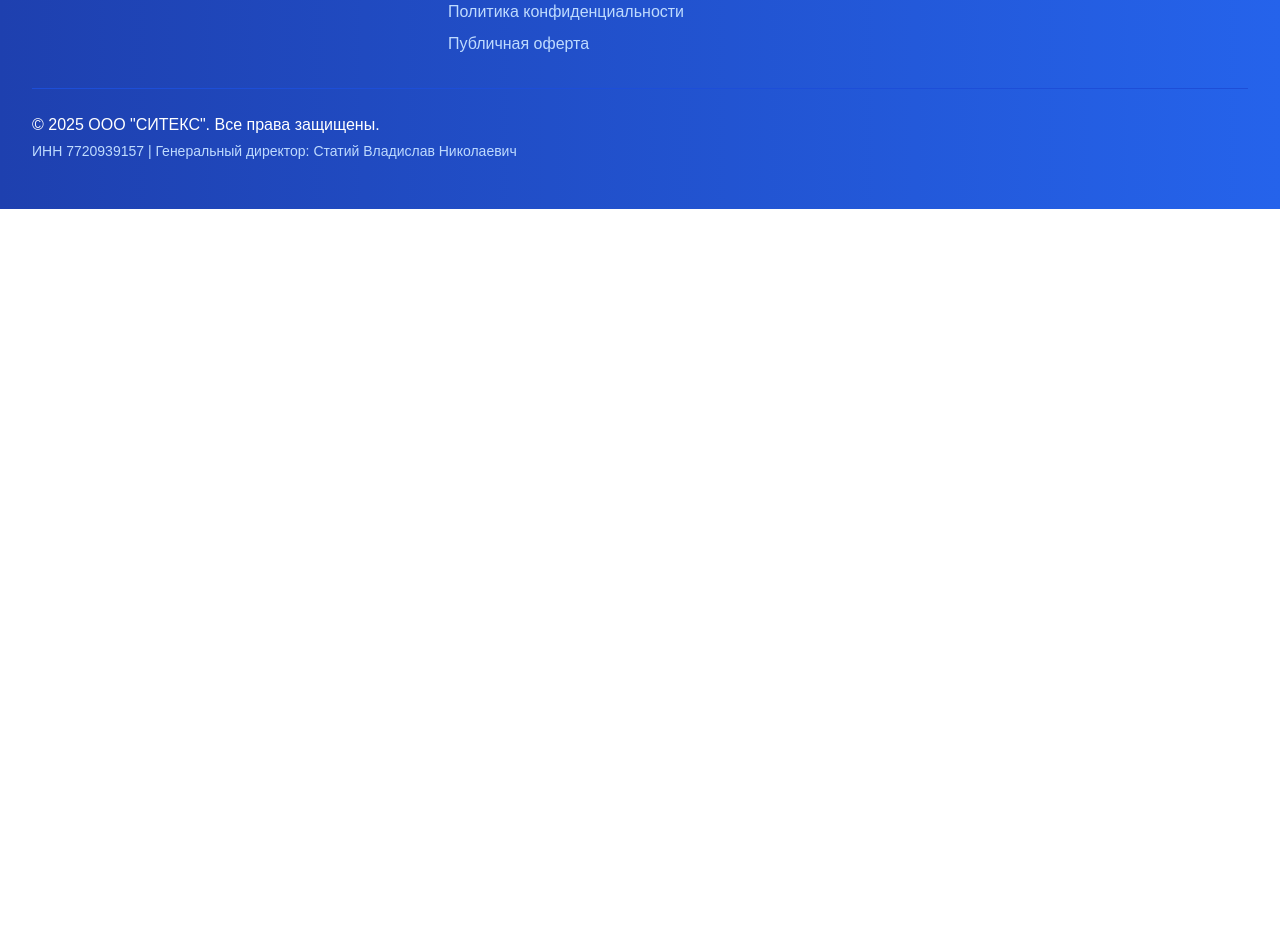
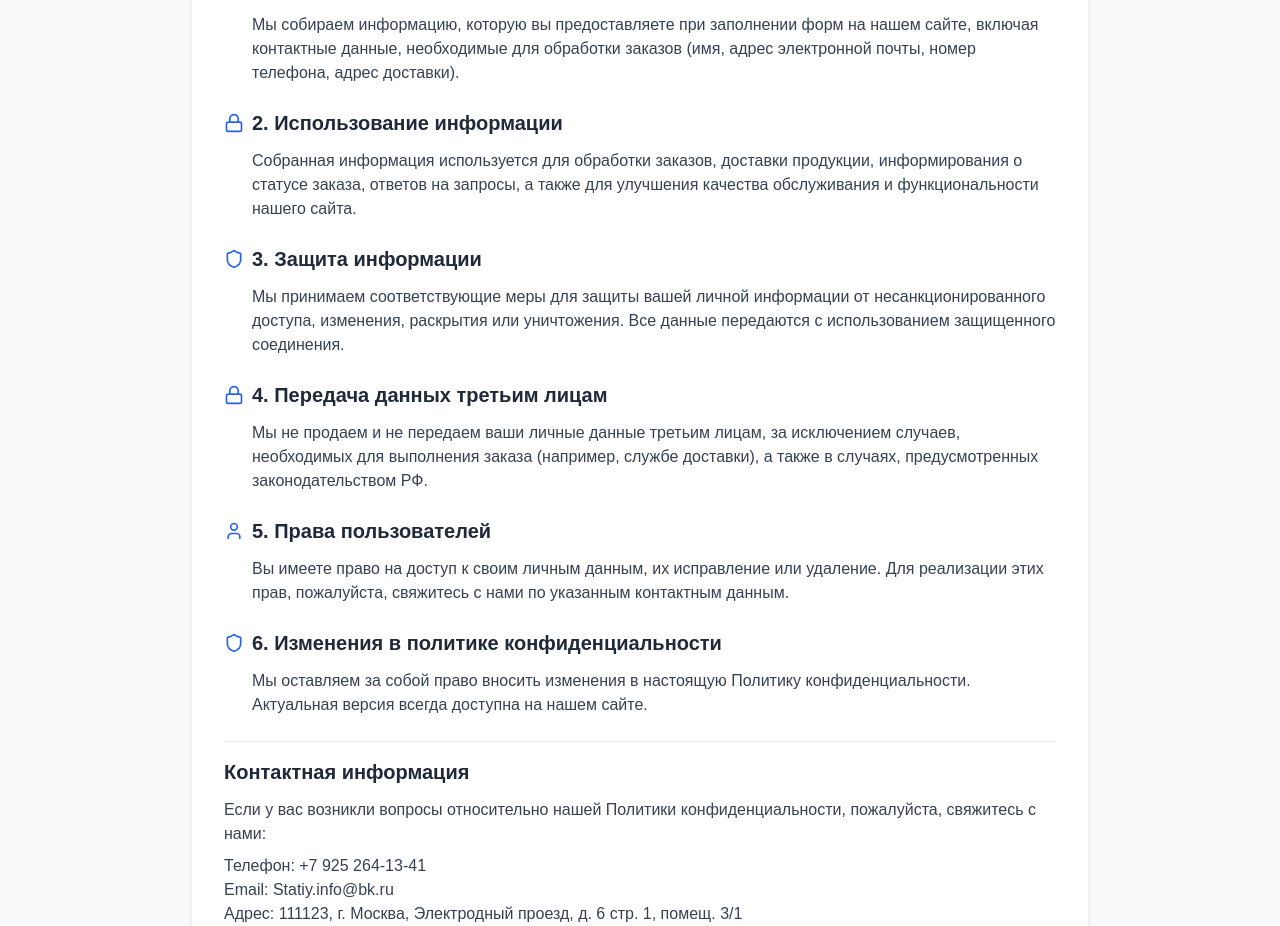
Before and after one commit to osya222/stellar-web-design-kit, a React (Vite) app: page /public-offer in a window 1280 px wide. Shown: the part 2566-3492 px from the top of the page. Before the commit the page ends 2775 px from the top, so only its background shows below. Built offline with nearby package versions, Linux system fonts and the light colour scheme.

Commit message:
Remove privacy policy header
Move privacy policy content to public offer

```diff
--- a/src/pages/PrivacyPolicy.tsx
+++ b/src/pages/PrivacyPolicy.tsx
@@ -7,14 +7,11 @@ import { Shield, Lock, User } from "lucide-react";
 const PrivacyPolicy = () => {
   return (
     <div className="min-h-screen flex flex-col">
-      {/* Header */}
       <Header />
 
-      {/* Main content */}
       <main className="flex-grow bg-slate-50">
         <div className="container-custom py-12">
           <div className="bg-white rounded-lg shadow-md p-6 md:p-8 max-w-4xl mx-auto">
-            {/* Header with icon */}
             <div className="flex items-center mb-6 border-b pb-4">
               <Shield className="h-8 w-8 text-blue-600 mr-3" />
               <h1 className="text-2xl md:text-3xl font-bold text-gray-800">
@@ -22,16 +19,6 @@ const PrivacyPolicy = () => {
               </h1>
             </div>
 
-            {/* Introduction */}
-            <div className="mb-8">
-              <p className="text-gray-700 mb-4">
-                Настоящая Политика конфиденциальности описывает, каким образом интернет-магазин <strong>Рыба Shop</strong>
-                (далее — «Мы», «Наш», «Нас») собирает, использует, защищает и передает информацию о пользователях
-                (далее — «Вы», «Ваш») при использовании нашего веб-сайта.
-              </p>
-            </div>
-
-            {/* Sections with icons */}
             <div className="space-y-8">
               <section>
                 <div className="flex items-center mb-3">
@@ -104,7 +91,6 @@ const PrivacyPolicy = () => {
               </section>
             </div>
 
-            {/* Contact information */}
             <div className="mt-10 pt-6 border-t border-gray-200">
               <h2 className="text-xl font-semibold text-gray-800 mb-3">Контактная информация</h2>
               <p className="text-gray-700">
@@ -121,7 +107,6 @@ const PrivacyPolicy = () => {
         </div>
       </main>
 
-      {/* Footer */}
       <Footer />
     </div>
   );
--- a/src/pages/PublicOffer.tsx
+++ b/src/pages/PublicOffer.tsx
@@ -2,7 +2,7 @@
 import React from "react";
 import Header from "@/components/layout/Header";
 import Footer from "@/components/layout/Footer";
-import { FileText } from "lucide-react";
+import { FileText, Shield, Lock, User } from "lucide-react";
 
 const PublicOffer = () => {
   return (
@@ -111,6 +111,107 @@ const PublicOffer = () => {
                 <p className="font-medium">Юридический адрес Продавца: 111123, г. Москва, Электродный проезд, д. 6 стр. 1, помещ. 3/1</p>
               </div>
             </div>
+
+            {/* Adding Privacy Policy content here */}
+            <div className="mt-12 pt-8 border-t border-gray-300">
+              <div className="flex items-center mb-6">
+                <Shield className="h-8 w-8 text-blue-600 mr-3" />
+                <h1 className="text-2xl md:text-3xl font-bold text-gray-800">
+                  Политика конфиденциальности и обработки персональных данных
+                </h1>
+              </div>
+
+              <div className="space-y-6 text-gray-700">
+                <p>
+                  Настоящая Политика конфиденциальности описывает, каким образом интернет-магазин <strong>Рыба Shop</strong>
+                  (далее — «Мы», «Наш», «Нас») собирает, использует, защищает и передает информацию о пользователях
+                  (далее — «Вы», «Ваш») при использовании нашего веб-сайта.
+                </p>
+
+                <section>
+                  <div className="flex items-center mb-3">
+                    <User className="h-5 w-5 text-blue-600 mr-2" />
+                    <h2 className="text-xl font-semibold text-gray-800">1. Сбор информации</h2>
+                  </div>
+                  <p className="ml-7">
+                    Мы собираем информацию, которую вы предоставляете при заполнении форм на нашем сайте,
+                    включая контактные данные, необходимые для обработки заказов (имя, адрес электронной почты,
+                    номер телефона, адрес доставки).
+                  </p>
+                </section>
+
+                <section>
+                  <div className="flex items-center mb-3">
+                    <Lock className="h-5 w-5 text-blue-600 mr-2" />
+                    <h2 className="text-xl font-semibold text-gray-800">2. Использование информации</h2>
+                  </div>
+                  <p className="ml-7">
+                    Собранная информация используется для обработки заказов, доставки продукции,
+                    информирования о статусе заказа, ответов на запросы, а также для улучшения
+                    качества обслуживания и функциональности нашего сайта.
+                  </p>
+                </section>
+
+                <section>
+                  <div className="flex items-center mb-3">
+                    <Shield className="h-5 w-5 text-blue-600 mr-2" />
+                    <h2 className="text-xl font-semibold text-gray-800">3. Защита информации</h2>
+                  </div>
+                  <p className="ml-7">
+                    Мы принимаем соответствующие меры для защиты вашей личной информации от
+                    несанкционированного доступа, изменения, раскрытия или уничтожения.
+                    Все данные передаются с использованием защищенного соединения.
+                  </p>
+                </section>
+
+                <section>
+                  <div className="flex items-center mb-3">
+                    <Lock className="h-5 w-5 text-blue-600 mr-2" />
+                    <h2 className="text-xl font-semibold text-gray-800">4. Передача данных третьим лицам</h2>
+                  </div>
+                  <p className="ml-7">
+                    Мы не продаем и не передаем ваши личные данные третьим лицам, за исключением
+                    случаев, необходимых для выполнения заказа (например, службе доставки), а также
+                    в случаях, предусмотренных законодательством РФ.
+                  </p>
+                </section>
+
+                <section>
+                  <div className="flex items-center mb-3">
+                    <User className="h-5 w-5 text-blue-600 mr-2" />
+                    <h2 className="text-xl font-semibold text-gray-800">5. Права пользователей</h2>
+                  </div>
+                  <p className="ml-7">
+                    Вы имеете право на доступ к своим личным данным, их исправление или удаление.
+                    Для реализации этих прав, пожалуйста, свяжитесь с нами по указанным контактным данным.
+                  </p>
+                </section>
+
+                <section>
+                  <div className="flex items-center mb-3">
+                    <Shield className="h-5 w-5 text-blue-600 mr-2" />
+                    <h2 className="text-xl font-semibold text-gray-800">6. Изменения в политике конфиденциальности</h2>
+                  </div>
+                  <p className="ml-7">
+                    Мы оставляем за собой право вносить изменения в настоящую Политику конфиденциальности.
+                    Актуальная версия всегда доступна на нашем сайте.
+                  </p>
+                </section>
+
+                <div className="mt-6 pt-4 border-t border-gray-200">
+                  <h2 className="text-xl font-semibold text-gray-800 mb-3">Контактная информация</h2>
+                  <p>
+                    Если у вас возникли вопросы относительно нашей Политики конфиденциальности,
+                    пожалуйста, свяжитесь с нами:
+                  </p>
+                  <ul className="mt-2">
+                    <li>Телефон: +7 925 264-13-41</li>
+                    <li>Email: Statiy.info@bk.ru</li>
+                    <li>Адрес: 111123, г. Москва, Электродный проезд, д. 6 стр. 1, помещ. 3/1</li>
+                  </ul>
+                </div>
+              </div>
+            </div>
           </div>
         </div>
       </main>
```
